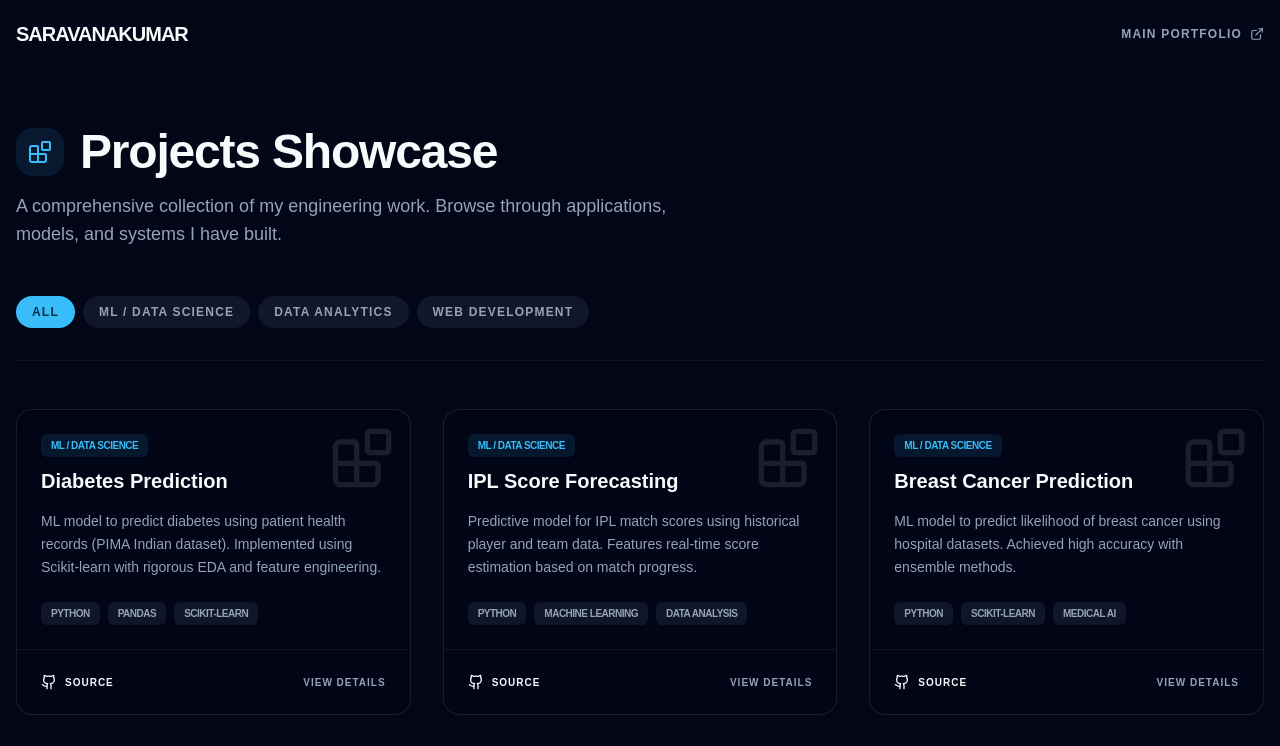
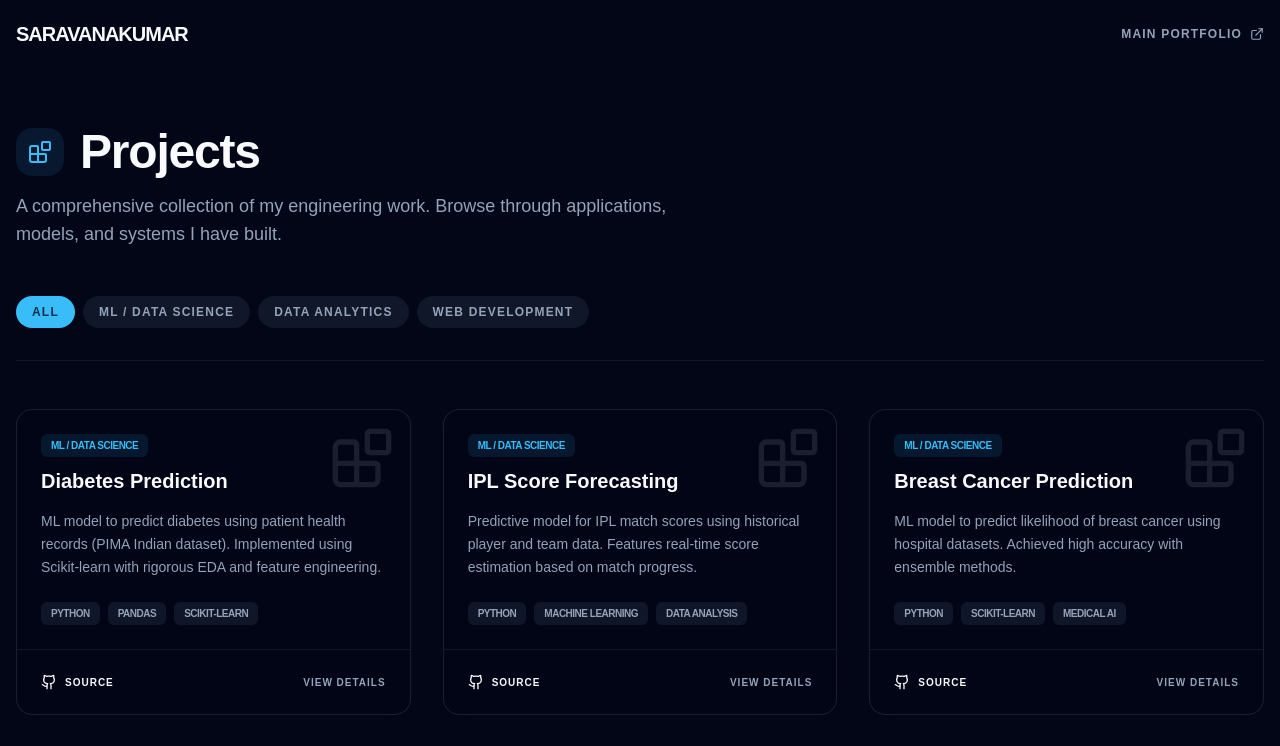
Before and after one commit to saravana5632/projects, a React (Vite) app: page / in a window 1280 px wide. Shown: the top 746 px of the page. Built offline with nearby package versions, Linux system fonts and the light colour scheme.

Commit message:
chore: rename Project Showcase to Projects in header

```diff
--- a/src/components/Projects.tsx
+++ b/src/components/Projects.tsx
@@ -24,7 +24,7 @@
             <div className="size-12 rounded-2xl bg-primary/10 flex items-center justify-center">
               <Blocks className="text-primary size-6" />
             </div>
-            <h1 className="text-4xl md:text-5xl font-bold tracking-tight text-foreground">Projects Showcase</h1>
+            <h1 className="text-4xl md:text-5xl font-bold tracking-tight text-foreground">Projects</h1>
           </div>
           <p className="text-muted-foreground text-lg max-w-2xl font-light">
             A comprehensive collection of my engineering work. Browse through applications, models, and systems I have built.
```
